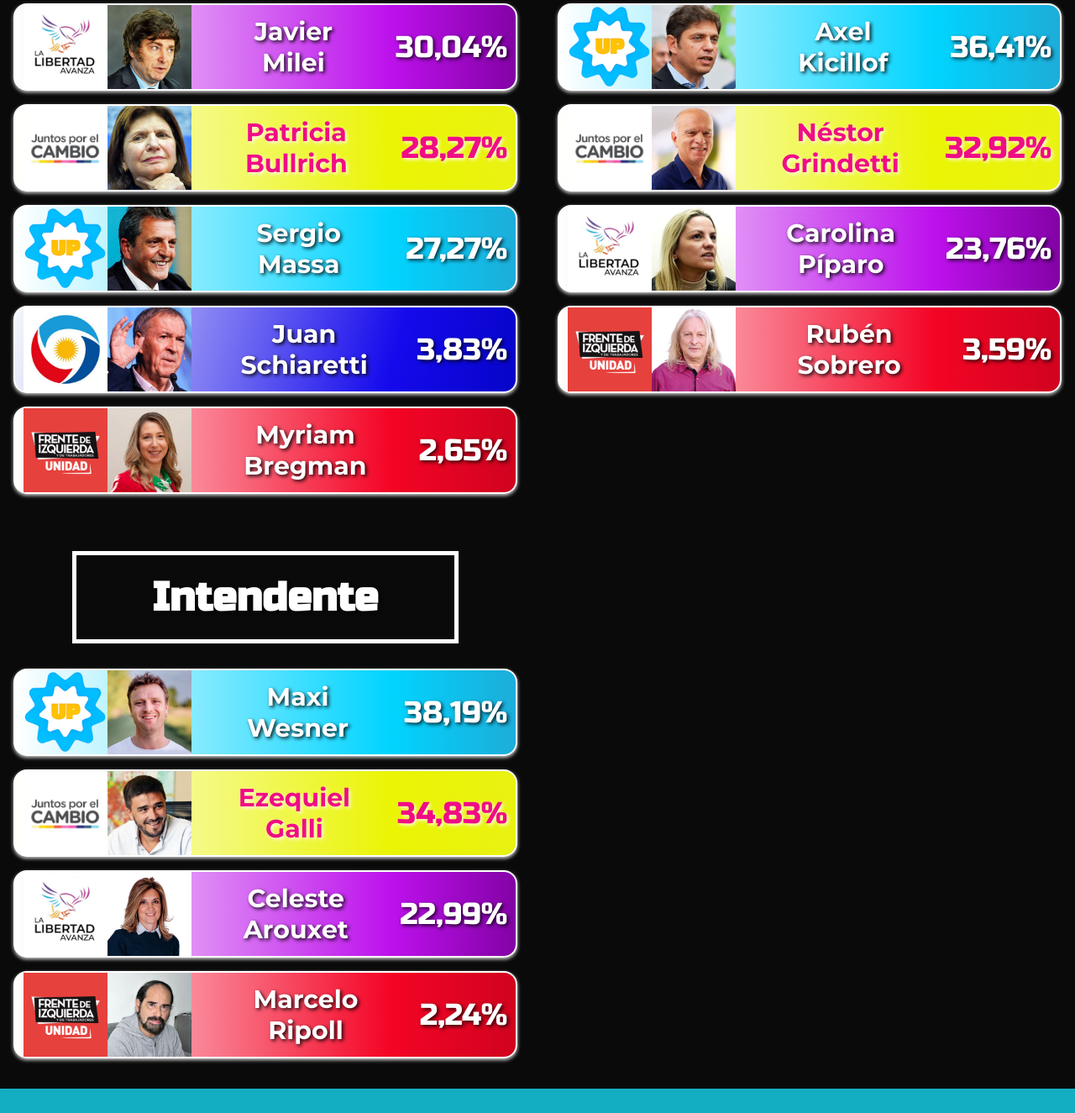
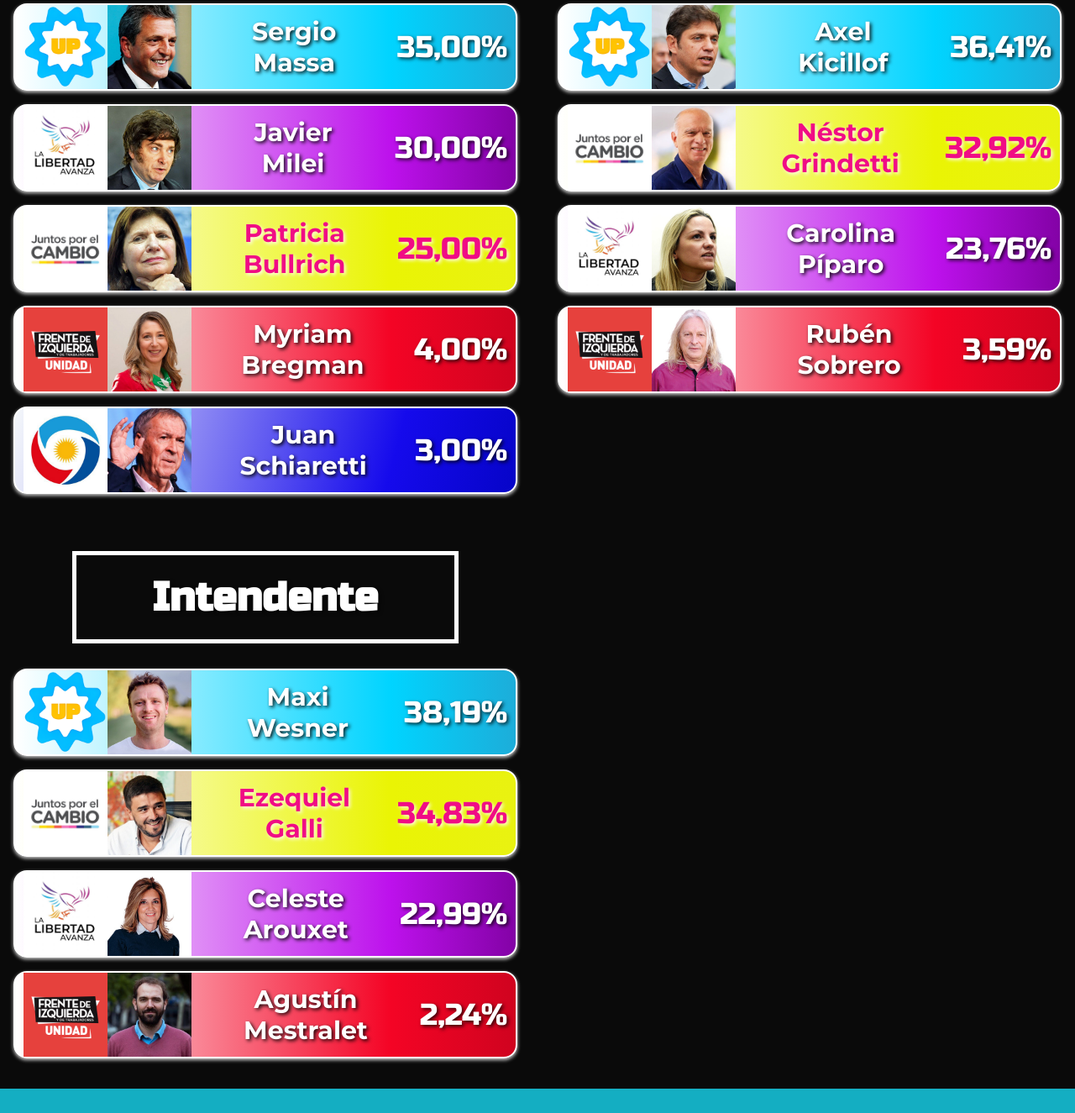
Before and after one commit to FacuDee/RESULTADOS-ELECCIONES-GENERALES, a plain HTML site: page index.html in a window 1280 px wide. Shown: the part 586-1911 px from the top of the page at 84% size. Drawn offline with Linux system fonts and the light colour scheme; a web font is replaced by a local one.

Commit message:
segundo commit

```diff
--- a/index.html
+++ b/index.html
@@ -29,13 +29,22 @@
 
             <div class="boxCategory">
 
+                <div id="Massa" class="UxP">
+                    <div class="datos1">
+                        <img src="./imgs/logoUxP.png" alt="" width="100px" height="100px">
+                        <img src="./imgs/Massaa.jpg" alt="" width="100px" height="100px">
+                    </div>
+                    <h4>Sergio<br>Massa</h4>
+                    <p>35,00%</p>
+                </div>
+
                 <div id="Milei" class="LLA">
                     <div class="datos1">
                         <img src="./imgs/LLA.jpg" alt="" width="100px" height="100px">
                         <img src="./imgs/Milei.jpg" alt="" width="100px" height="100px">
                     </div>
                     <h4>Javier <br>Milei</h4>
-                    <p>30,04%</p>
+                    <p>30,00%</p>
                 </div>
 
                 <div id="Bullrich" class="JxC">
@@ -44,16 +53,16 @@
                         <img src="./imgs/bullrich.jpg" alt="" width="100px" height="100px">
                     </div>
                     <h4>Patricia <br>Bullrich</h4>
-                    <p>28,27%</p>
+                    <p>25,00%</p>
                 </div>
 
-                <div id="Massa" class="UxP">
+                <div id="Bregman" class="FIT">
                     <div class="datos1">
-                        <img src="./imgs/logoUxP.png" alt="" width="100px" height="100px">
-                        <img src="./imgs/Massaa.jpg" alt="" width="100px" height="100px">
+                        <img src="./imgs/FITU.png" alt="" width="100px" height="100px">
+                        <img src="./imgs/Bregman.jpg" alt="" width="100px" height="100px">
                     </div>
-                    <h4>Sergio<br>Massa</h4>
-                    <p>27,27%</p>
+                    <h4>Myriam <br>Bregman</h4>
+                    <p>4,00%</p>
                 </div>
 
                 <div id="Schiaretti" class="HxNP">
@@ -62,16 +71,7 @@
                         <img src="./imgs/Schiaretti.jpg" alt="" width="100px" height="100px">
                     </div>
                     <h4>Juan <br>Schiaretti</h4>
-                    <p>3,83%</p>
-                </div>
-
-                <div id="Bregman" class="FIT">
-                    <div class="datos1">
-                        <img src="./imgs/FITU.png" alt="" width="100px" height="100px">
-                        <img src="./imgs/Bregman.jpg" alt="" width="100px" height="100px">
-                    </div>
-                    <h4>Myriam <br>Bregman</h4>
-                    <p>2,65%</p>
+                    <p>3,00%</p>
                 </div>
 
             </div>
@@ -162,15 +162,14 @@
                     <p>22,99%</p>
                 </div>
 
-                <div id="Ripoll" class="FIT">
+                <div id="Mestralet" class="FIT">
                     <div class="datos1">
                         <img src="./imgs/FITU.png" alt="" width="100px" height="100px">
-                        <img src="./imgs/ripoll.jpg" alt="" width="100px" height="100px">
+                        <img src="./imgs/mestralet.jpg" alt="" width="100px" height="100px">
                     </div>
-                    <h4>Marcelo <br>Ripoll</h4>
+                    <h4>Agustín <br>Mestralet</h4>
                     <p>2,24%</p>
                 </div>
-
             </div>
         </div>
 
--- a/style.css
+++ b/style.css
@@ -93,7 +93,7 @@ div.intendente {
 #Wesner,
 #Arouxet,
 #Galli,
-#Ripoll {
+#Mestralet {
     margin: 0 0 1rem 0;
     padding: 0px 10px;
     height: 100px;
@@ -264,7 +264,7 @@ h3:hover {
     #Wesner,
     #Arouxet,
     #Galli,
-    #Ripoll {
+    #Mestralet {
         width: 64vh;
     }
 
```
Also changed, not shown: imgs/mestralet.jpg (added), imgs/ripoll.jpg (deleted).
